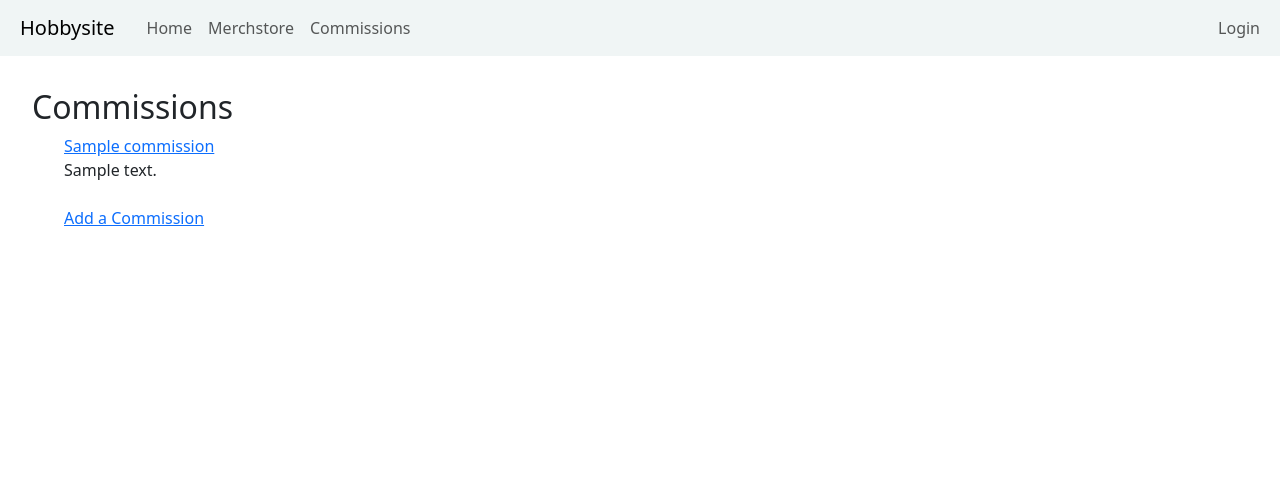
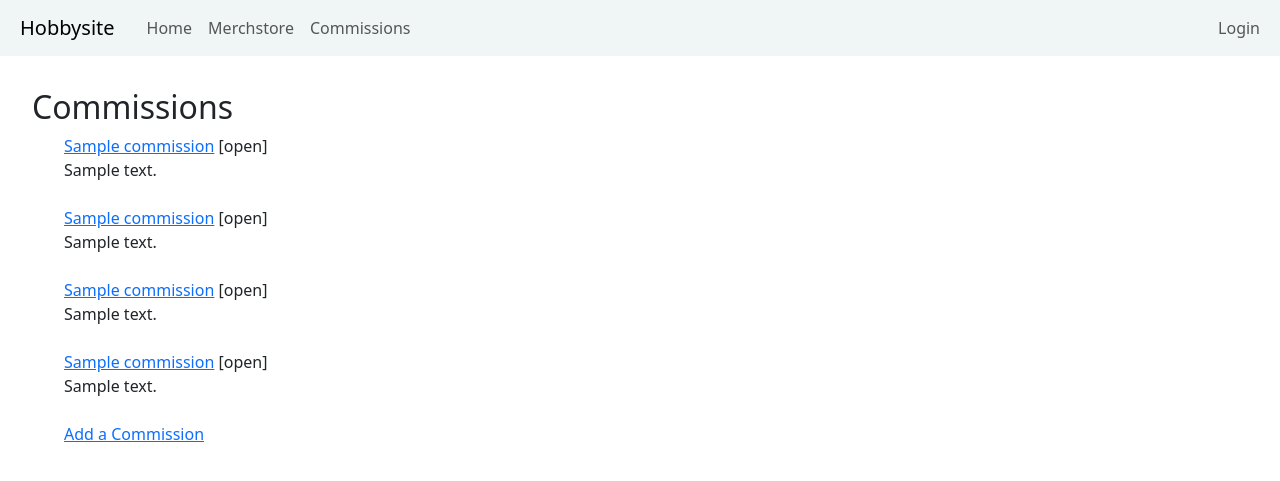
Before and after one commit to tttrono/hobbysite-F-20, a Django app: template hobbysite/commissions/templates/commissions_list.html in a window 1280 px wide. Shown: the top 481 px of the page. Run offline with Django 4.2, Linux system fonts and the light colour scheme; the template is opened without the code that fills it: values that come from a table or form of the project are taken from there, others are empty; tables that the repository leaves empty hold one stand-in row (values such as "Sample post"); some libraries are stand-ins or nearby versions.

Commit message:
Modified Commission List View for status ordering.

```diff
--- a/hobbysite/commissions/models.py
+++ b/hobbysite/commissions/models.py
@@ -10,10 +10,10 @@ class Commission(models.Model):
     description = models.TextField()
 
     class Status(models.TextChoices):
-        OPEN = 'open', 'Open'
-        FULL = 'full', 'Full'
-        COMPLETED = 'completed', 'Completed'
-        DISCONTINUED = 'discontinued', 'Discontinued'
+         OPEN = 'open', 'Open'
+         FULL = 'full', 'Full'
+         COMPLETED = 'completed', 'Completed'
+         DISCONTINUED = 'discontinued', 'Discontinued'
 
     status = models.CharField(max_length=20, choices=Status.choices, default=Status.OPEN)
     created_on = models.DateTimeField(auto_now_add=True)
@@ -21,7 +21,7 @@ class Commission(models.Model):
 
     class Meta:
         verbose_name_plural = 'Commissions'
-        ordering = ['created_on']
+        ordering = ['-created_on']
 
     def __str__(self):
         return self.title
@@ -33,7 +33,7 @@ class Job(models.Model):
     """A model for job."""
     commission = models.ForeignKey(Commission, null=False, on_delete=models.CASCADE)
     role = models.CharField(max_length=255)
-    manpower_required = models.IntegerField()
+    manpower_required = models.PositiveIntegerField()
 
     class Status(models.TextChoices):
         OPEN = 'open', 'Open'
--- a/hobbysite/commissions/templates/commissions_list.html
+++ b/hobbysite/commissions/templates/commissions_list.html
@@ -8,8 +8,20 @@
         <h2> Commissions </h2>
         <ul>
 			{% if commissions %}
-				{% for commission in commissions %}
-	                <a href="{{ commission.get_absolute_url }}"> {{ commission.title }} </a> <br>
+				{% for commission in open_commissions %}
+		           	<a href="{{ commission.get_absolute_url }}"> {{ commission.title }}</a> [{{commission.status}}] <br>
+					{{ commission.description }} <br><br>
+	            {% endfor %}
+				{% for commission in full_commissions %}
+		           	<a href="{{ commission.get_absolute_url }}"> {{ commission.title }}</a> [{{commission.status}}] <br>
+					{{ commission.description }} <br><br>
+	            {% endfor %}
+				{% for commission in completed_commissions %}
+		           	<a href="{{ commission.get_absolute_url }}"> {{ commission.title }}</a> [{{commission.status}}] <br>
+					{{ commission.description }} <br><br>
+	            {% endfor %}
+				{% for commission in discontinued_commissions %}
+		           	<a href="{{ commission.get_absolute_url }}"> {{ commission.title }}</a> [{{commission.status}}] <br>
 					{{ commission.description }} <br><br>
 	            {% endfor %}
 			{% else %}
```
Also changed, not shown: hobbysite/commissions/views.py (+11 -1 lines), hobbysite/commissions/migrations/0007_alter_commission_options_alter_job_manpower_required.py (added).
